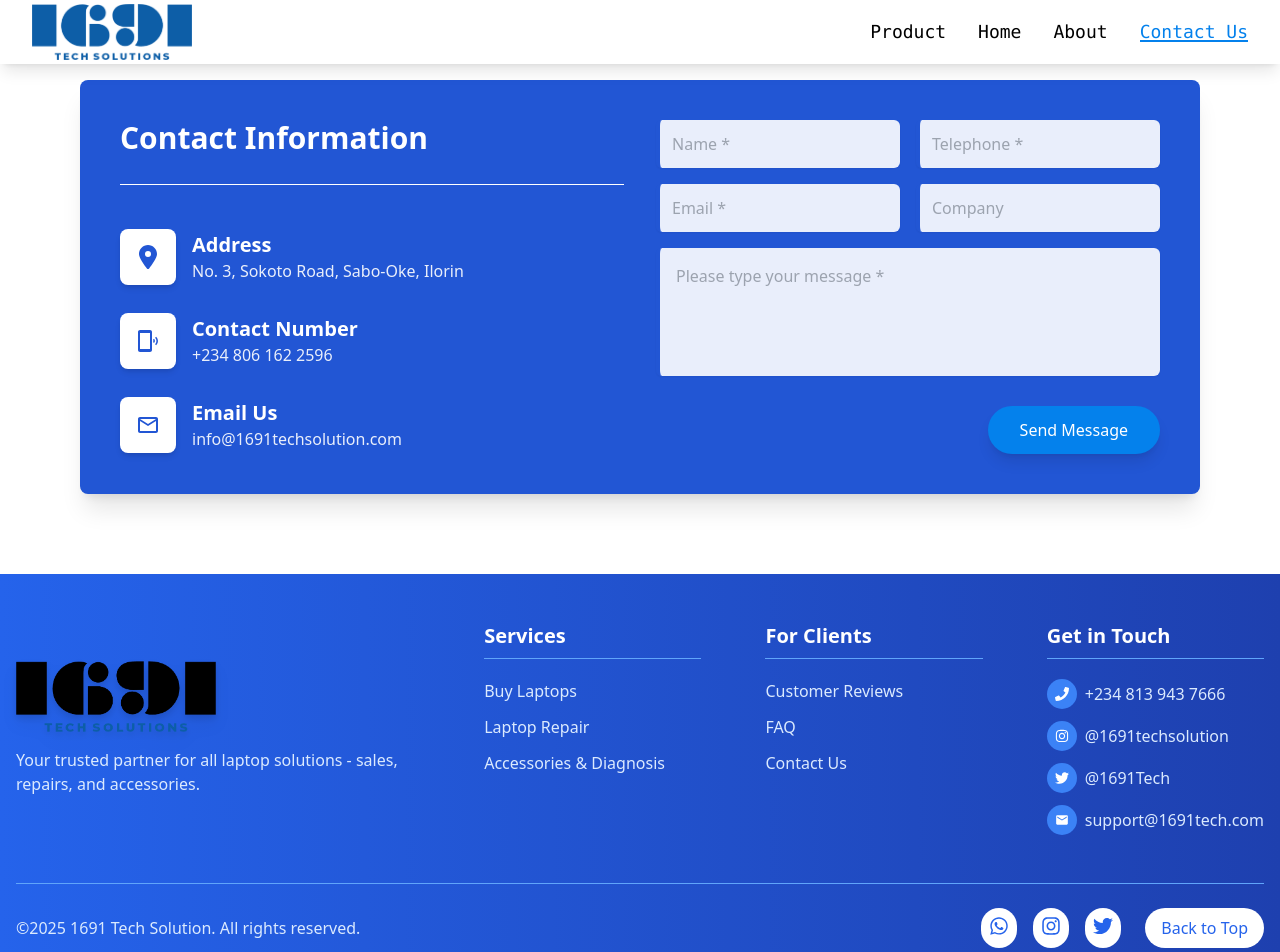
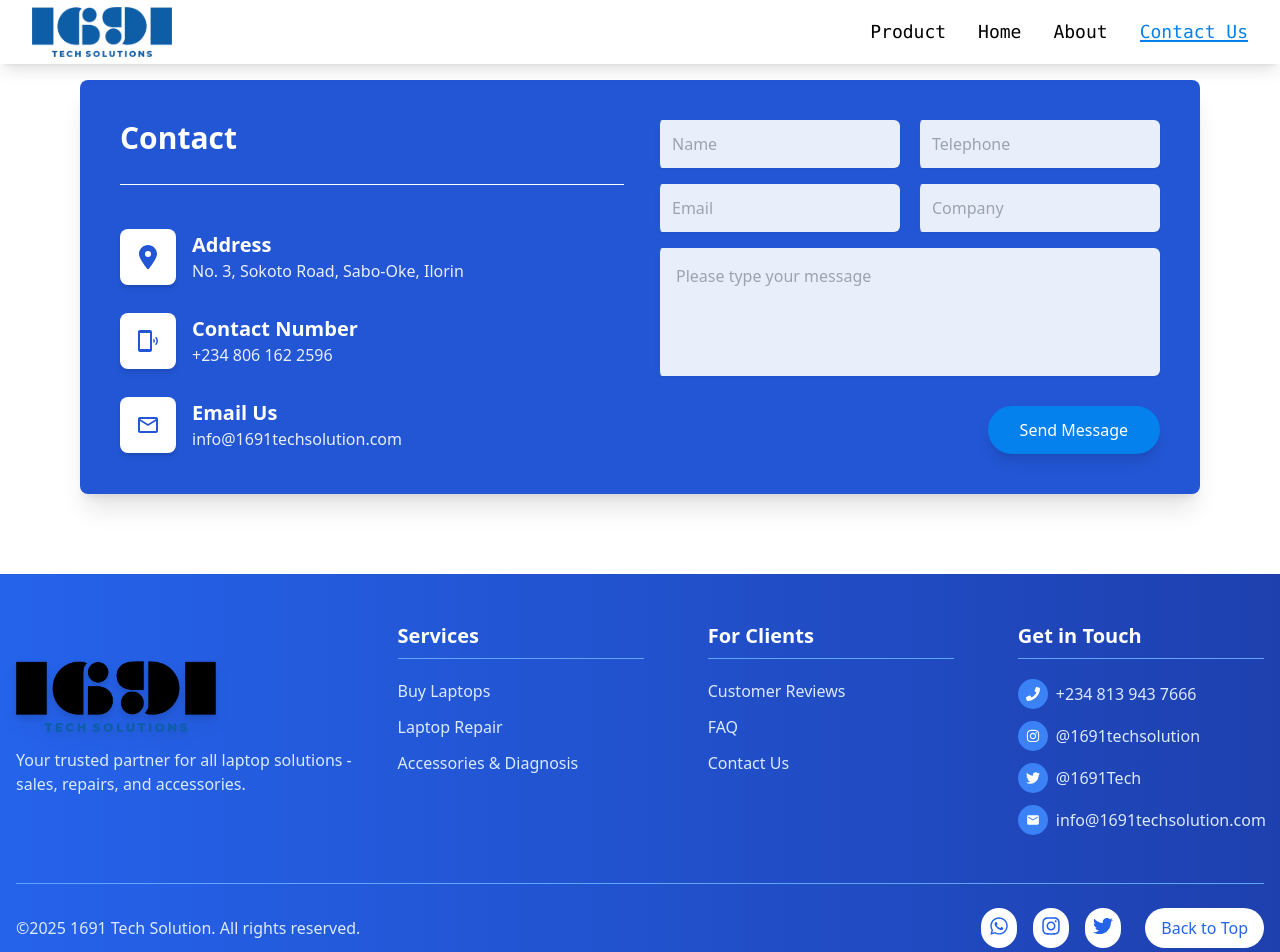
Before and after one commit to MubarakTechy/Fidson-project, a Next.js app: page /Contactus in a window 1280 px wide. Shown: the top 952 px of the page. Built offline with nearby package versions, Linux system fonts and the light colour scheme.

Commit message:
hero  commit

```diff
--- a/src/app/Contactus/page.jsx
+++ b/src/app/Contactus/page.jsx
@@ -9,7 +9,7 @@
 import { ToastContainer, toast } from 'react-toastify';
 import { motion } from 'framer-motion';
 
-const ContactPage = () => {
+const Page = () => {
     const [name, setName] = useState('')
     const [email, setEmail] = useState('')
     const [telephone, setTelephone] = useState('')
@@ -44,7 +44,7 @@
             setSending(false)
             toast.success('Successfully sent!')
 
-            // Clear form after successful submission
+
             setName('');
             setEmail('');
             setTelephone('');
@@ -59,7 +59,7 @@
         }
     }
 
-    // Animation variants
+
     const containerVariants = {
         hidden: { opacity: 0 },
         visible: {
@@ -100,7 +100,7 @@
                     transition={{ duration: 0.6 }}
                 >
                     <div className='flex flex-col md:flex-row p-6 md:p-10 gap-8'>
-                        {/* Contact Information Section */}
+
                         <motion.div
                             className="flex flex-col gap-7 w-full md:w-1/2"
                             variants={containerVariants}
@@ -108,7 +108,7 @@
                             animate={isVisible ? "visible" : "hidden"}
                         >
                             <motion.h1 variants={itemVariants} className='text-2xl md:text-3xl text-white font-bold'>
-                                Contact Information
+                                Contact
                             </motion.h1>
                             <motion.div variants={itemVariants} className="border-t border-white mb-4"></motion.div>
 
@@ -129,8 +129,7 @@
                             <motion.div
                                 variants={itemVariants}
                                 className='flex items-center gap-4 group'
-                                whileHover={{ x: 10, transition: { duration: 0.2 } }}
-                            >
+                                whileHover={{ x: 10, transition: { duration: 0.2 } }} >
                                 <div className='h-12 w-12 md:h-14 md:w-14 bg-white p-2 rounded-lg flex items-center justify-center shadow-md'>
                                     <MdPhonelinkRing className='text-[#2256D4] text-xl md:text-2xl transition-transform group-hover:scale-110' />
                                 </div>
@@ -155,7 +154,7 @@
                             </motion.div>
                         </motion.div>
 
-                        {/* Form Section */}
+
                         <motion.div
                             className='w-full md:w-1/2'
                             variants={containerVariants}
@@ -166,16 +165,15 @@
                                 <div className='flex flex-col gap-4 w-full'>
                                     <motion.div variants={formItemVariants} className='grid grid-cols-1 sm:grid-cols-2 gap-4'>
                                         <input
-                                            placeholder='Name *'
+                                            placeholder='Name '
                                             onChange={(e)=> setName(e.target.value)}
                                             name='name'
                                             value={name}
                                             className='w-full bg-white bg-opacity-90 p-3 border-l-4 border-l-[#2256D4] rounded-md shadow-sm focus:outline-none focus:ring-2 focus:ring-[#2256D4] transition-all duration-300'
                                             type="text"
-                                            required
-                                        />
+                                            required />
                                         <input
-                                            placeholder='Telephone *'
+                                            placeholder='Telephone '
                                             onChange={(e)=> setTelephone(e.target.value)}
                                             name='telephone'
                                             value={telephone}
@@ -187,7 +185,7 @@
 
                                     <motion.div variants={formItemVariants} className='grid grid-cols-1 sm:grid-cols-2 gap-4'>
                                         <input
-                                            placeholder='Email *'
+                                            placeholder='Email '
                                             onChange={(e)=> setEmail(e.target.value)}
                                             name='email'
                                             value={email}
@@ -211,7 +209,7 @@
                                             name='message'
                                             value={message}
                                             className='w-full bg-white bg-opacity-90 rounded-md text-gray-800 p-4 h-32 border-l-4 border-l-[#2256D4] shadow-sm resize-none focus:outline-none focus:ring-2 focus:ring-[#2256D4] transition-all duration-300'
-                                            placeholder='Please type your message *'
+                                            placeholder='Please type your message '
                                             required
                                         ></textarea>
                                     </motion.div>
@@ -251,4 +249,4 @@
     )
 }
 
-export default ContactPage;
+export default Page;
--- a/src/app/Repair/page.jsx
+++ b/src/app/Repair/page.jsx
@@ -68,7 +68,7 @@
 
 const RepairServiceCard = ({ service }) => {
   return (
-    <div className='flex flex-col w-full max-w-xs mx-auto bg-white p-10 rounded-lg shadow-md hover:shadow-lg transition-shadow'>
+    <div className='flex flex-col w-full max-w-xs mx-auto bg-white p-5 rounded-lg shadow-md hover:shadow-lg transition-shadow'>
       <div className='w-full h-48 relative mb-4'>
         <Image
           src={service.image.src}
@@ -78,11 +78,13 @@
           priority
         />
       </div>
+      <div>
       <h1 className='text-[20px] font-bold text-[#0481EC]'>{service.name}</h1>
       <p className='text-gray-700 my-2'>{service.description}</p>
       <button className='mt-4 py-2 px-4 bg-[#0481EC] text-white rounded hover:bg-blue-600 transition-colors'>
         Book Repair
       </button>
+      </div>
     </div>
   );
 };
@@ -93,7 +95,7 @@
       <Navbar />
 
 
-      <div className='bg-gradient-to-r from-blue-50 to-blue-100 py-16'>
+      <div className='bg-gradient-to-r pt-28   from-blue-50 to-blue-100 py-16'>
         <div className='px-4 md:px-10 lg:px-[20%] max-w-7xl mx-auto'>
           <div className='flex flex-col md:flex-row items-center gap-10'>
             <div className='md:w-1/2'>
--- a/src/component/Footer.jsx
+++ b/src/component/Footer.jsx
@@ -51,7 +51,7 @@
 
             <div className="flex flex-col gap-3">
               <h2 className="font-bold text-white text-xl mb-2 border-b border-blue-400 pb-2">For Clients</h2>
-              <a href="/Reviews" className="text-blue-100 hover:text-white hover:translate-x-1 transition-all">
+              <a href="/" className="text-blue-100 hover:text-white hover:translate-x-1 transition-all">
                 Customer Reviews
               </a>
               <a href="/Faq" className="text-blue-100 hover:text-white hover:translate-x-1 transition-all">
@@ -83,11 +83,11 @@
                 </div>
                 <span>@1691Tech</span>
               </a>
-              <a href="mailto:support@1691tech.com" className="flex items-center gap-2 text-blue-100 hover:text-white transition-all">
+              <a href="mailto:info@1691techsolution.com" className="flex items-center gap-2 text-blue-100 hover:text-white transition-all">
                 <div className="bg-blue-500 p-2 rounded-full">
                   <MdEmail className="text-white" size={14} />
                 </div>
-                <span>support@1691tech.com</span>
+                <span>info@1691techsolution.com</span>
               </a>
             </div>
           </div>
--- a/src/component/Navbar.jsx
+++ b/src/component/Navbar.jsx
@@ -25,7 +25,7 @@
             <Image
               src={Max2.src}
               alt="1691 Logo"
-              width={160}
+              width={140}
               height={50}
               priority
             />
```
Also changed, not shown: src/app/Aboutus/page.jsx (+14 -12 lines).
